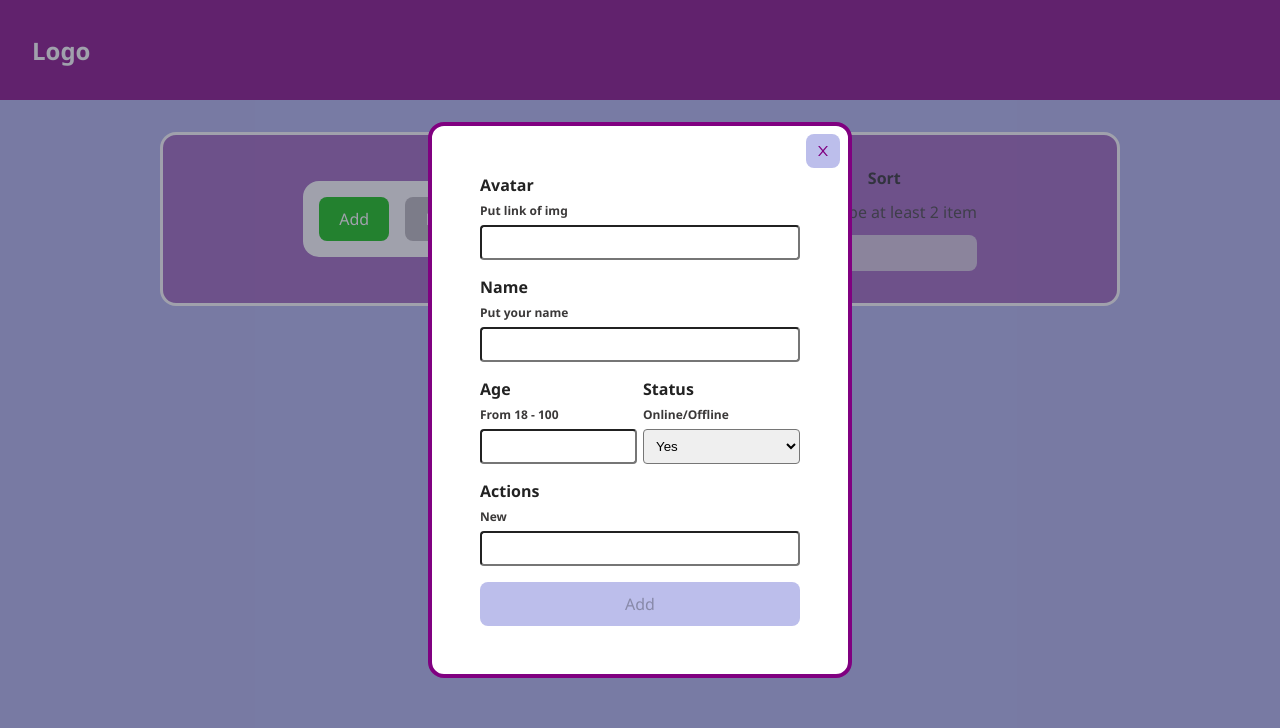
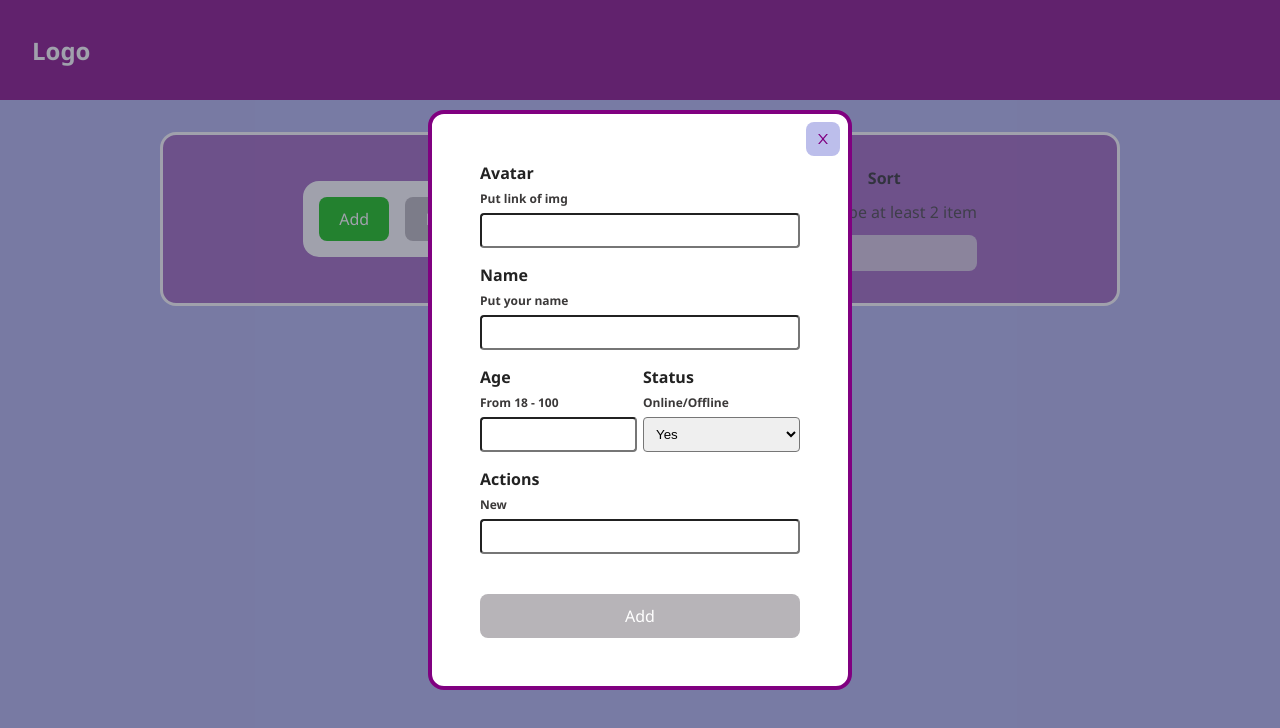
Before and after one commit to lubomir80/8.Users-Redux, a React (Vite) app: page / in a window 1280 px wide. Both pictures are taken after a click on the button "Add". Shown: the top 728 px of the page. Built offline with nearby package versions, Linux system fonts and the light colour scheme.

Commit message:
edited modal and Form, clean code

```diff
--- a/src/Components/Actions/Actions.jsx
+++ b/src/Components/Actions/Actions.jsx
@@ -5,30 +5,36 @@ import { useModal } from "../../hook/useModal"
 import { removeAllUser } from "../../redux/Usertodo/usertodoSlice"
 import { selectoruserTodo } from "../../redux/Usertodo/selectors"
 import { addUser } from "../../redux/Usertodo/usertodoSlice"
-
+import Form from "../Form/Form"
 
 
 function Actions() {
    const dispatch = useDispatch()
-   const disableBtn = useSelector(selectoruserTodo).length < 1 ? false : true;
-   const [state, isAddModalOpen, isAddModalClose] = useModal()
+   const disableBtn = useSelector(selectoruserTodo)
+   const { openModal, onOpenModal, onCloseModal } = useModal()
 
-   const removeHandler = () => {
-      const check = confirm("Do you want delete all user cards?");
-      check && dispatch(removeAllUser())
+   const removeAllCardsHandler = () => {
+      const messageConfirmation = "Do you want delete all user cards?"
+      const removeConfirmation = confirm(messageConfirmation);
+      removeConfirmation && dispatch(removeAllUser())
    }
+
+
 
 
    return (
       <div className={style.actions}>
-         <button className={style.green} onClick={isAddModalOpen}>Add</button>
+         <button className={style.green} onClick={onOpenModal}>Add</button>
          <button
-            disabled={!disableBtn}
+            disabled={!disableBtn.length}
             className={style.red}
-            onClick={removeHandler}>Remove all</button>
+            onClick={removeAllCardsHandler}>Remove all</button>
 
-         {state && <Modal close={isAddModalClose} onClickUser={addUser} />}
-      </div>
+         {openModal &&
+            <Modal onCloseModal={onCloseModal}>
+               <Form onCloseModal={onCloseModal} onSubmit={addUser} />
+            </Modal>}
+      </div >
    )
 }
 
--- a/src/Components/Form/Form.jsx
+++ b/src/Components/Form/Form.jsx
@@ -3,7 +3,7 @@ import { useState } from 'react'
 import { useDispatch } from 'react-redux'
 import { formAgeRange, formInitialState } from "../../data"
 
-function Form({ onSubmit, editValue, onClick }) {
+function Form({ onSubmit, editValue, onCloseModal }) {
    const dispatch = useDispatch()
    const [formUser, setFormUser] = useState(editValue ? editValue : formInitialState)
    const { avatar, name, age, status, actions } = formUser;
@@ -19,7 +19,7 @@ function Form({ onSubmit, editValue, onClick }) {
       e.preventDefault()
       dispatch(onSubmit(formUser))
       setFormUser(formInitialState)
-      onClick()
+      onCloseModal()
    }
 
 
@@ -90,7 +90,7 @@ function Form({ onSubmit, editValue, onClick }) {
          <button
             disabled={!disableBtn}
             type='submit'
-            className='modal__submit-btn'>
+            className={style.submitBtn}>
             {editValue ? "Update" : "Add"}
          </button>
       </form>
--- a/src/Components/Form/Form.module.scss
+++ b/src/Components/Form/Form.module.scss
@@ -45,4 +45,21 @@
    & .status{
       flex: 1;
    }
+
+   & .submitBtn{
+      margin-top: 24px;
+      padding: 8px 0;
+      color: $clr-white;
+      background-color: $clr-purpur;
+      border: 3px solid transparent;
+
+      &:hover{
+         border: 3px solid $clr-white;
+      }
+
+      &:disabled{
+         cursor: not-allowed;
+         background-color: $clr-grey;
+      }
+   }
 }
--- a/src/Components/Modal/Modal.jsx
+++ b/src/Components/Modal/Modal.jsx
@@ -1,24 +1,22 @@
 import ReactDOM from 'react-dom'
 import style from "./Modal.module.scss"
 import { AiOutlineClose } from "react-icons/ai"
-import Form from '../Form/Form';
 
 
-function Modal({ close, onClickUser, editValue }) {
-
+function Modal({ onCloseModal, children }) {
 
    const backdropHandle = (e) => {
-      e.currentTarget === e.target && close()
+      e.currentTarget === e.target && onCloseModal()
    }
 
 
    return ReactDOM.createPortal(
       <div className={style.modalBackdrop} onClick={backdropHandle}>
          <div className={style.modal} >
-            <button className={style.modalCloseBtn} onClick={() => close()}>
+            <button className={style.modalCloseBtn} onClick={onCloseModal}>
                <AiOutlineClose />
             </button>
-            <Form onSubmit={onClickUser} onClick={close} editValue={editValue} />
+            {children}
          </div>
       </div>,
       document.getElementById("modal")
--- a/src/Components/Modal/Modal.module.scss
+++ b/src/Components/Modal/Modal.module.scss
@@ -29,21 +29,4 @@
       align-items: center;
       justify-items: center;
    }
-
-   & .modal__submit-btn{
-      margin-top: 24px;
-      padding: 8px 0;
-      color: $clr-white;
-      background-color: $clr-purpur;
-      border: 3px solid transparent;
-
-      &:hover{
-         border: 3px solid $clr-white;
-      }
-
-      &:disabled{
-         cursor: not-allowed;
-         background-color: $clr-grey;
-      }
-   }
 }
--- a/src/Components/UserCard/UserCard.jsx
+++ b/src/Components/UserCard/UserCard.jsx
@@ -3,43 +3,38 @@ import { AiTwotoneEdit, AiOutlineClose } from "react-icons/ai"
 import { useDispatch } from "react-redux"
 import { editUser, removeUser } from "../../redux/Usertodo/usertodoSlice"
 import { useModal } from "../../hook/useModal"
+import { imageSubstitute } from "../../data"
 import Modal from "../Modal/Modal"
-import { imageSubstitute } from "../../data"
+import Form from "../Form/Form"
 
 
 function UserCard({ id, name, avatar, age, status, actions }) {
+   const editValue = { id, name, avatar, age, status, actions }
    const dispatch = useDispatch()
-   const [state, isAddModalOpen, isAddModalClose] = useModal()
+   const { openModal, onOpenModal, onCloseModal } = useModal()
 
-
-
-
-   const removeHandler = (id) => {
-      const check = confirm("Do you want delete the current card?");
-      check && dispatch(removeUser(id))
+   const removeCardHandler = (id) => {
+      const messageConfirmation = "Do you want delete the current card?"
+      const removeConfirmation = confirm(messageConfirmation);
+      removeConfirmation && dispatch(removeUser(id))
    }
 
-   const editValue = { id, name, avatar, age, status, actions }
-
-   function check(img) {
-      let http = "https://"
+   const avatarValidation = (img) => {
+      const http = "https://"
       return avatar = img.includes(http) ? img : imageSubstitute;
    }
-   check(avatar)
-
-
 
 
    return (
       <article className={style.card}>
          <div className={style.options}>
-            <button onClick={() => isAddModalOpen()}><AiTwotoneEdit /></button>
-            <button onClick={() => removeHandler(id)}><AiOutlineClose /></button>
+            <button onClick={onOpenModal}><AiTwotoneEdit /></button>
+            <button onClick={() => removeCardHandler(id)}><AiOutlineClose /></button>
          </div>
          <div className={style.article} >
             <div className={`${style.box} ${style.flex3}`}>
                <div className={style.imgBox}>
-                  <img src={avatar} alt={name} />
+                  <img src={avatarValidation(avatar)} alt={name} />
                </div>
                <div className={`${style.grup} ${style.flex1}`}>
                   <p className={style.grupName}>Name</p>
@@ -52,7 +47,9 @@ function UserCard({ id, name, avatar, age, status, actions }) {
             </div>
             <div className={`${style.grup} ${style.flex1}`}>
                <p className={style.grupName}>Status</p>
-               <p className={status === "Yes" ? `${style.grup} ${style.green}` : `${style.grup} ${style.red}`}>{status === "Yes" ? "Online" : "Offline"}</p>
+               <p className={status === "Yes" ? `${style.status} ${style.green}` : `${style.status} ${style.red}`}>
+                  {status === "Yes" ? "Online" : "Offline"}
+               </p>
             </div>
             <div className={`${style.grup} ${style.flex3}`}>
                <p className={style.grupName}>Actions</p>
@@ -60,11 +57,13 @@ function UserCard({ id, name, avatar, age, status, actions }) {
             </div>
          </div>
          {
-            state &&
-            <Modal
-               close={isAddModalClose}
-               onClickUser={editUser}
-               editValue={editValue} />
+            openModal &&
+            <Modal onCloseModal={onCloseModal}>
+               <Form
+                  editValue={editValue}
+                  onCloseModal={onCloseModal}
+                  onSubmit={editUser} />
+            </Modal>
          }
       </article >
    )
--- a/src/Components/UserCard/UserCard.module.scss
+++ b/src/Components/UserCard/UserCard.module.scss
@@ -63,16 +63,17 @@
          border-radius: 50%;
          height: 10px;
          width: 10px;
+
       }
    }
 
-   & .status.red{
+   & .red{
       &::after{
          background-color: $clr-red;
       }
    }
 
-   & .status.green{
+   & .green{
       &::after{
          background-color: $clr-green;
       }
--- a/src/data.jsx
+++ b/src/data.jsx
@@ -1,3 +1,5 @@
+
+
 // ........Filter DATA............
 
 
--- a/src/hook/useModal.jsx
+++ b/src/hook/useModal.jsx
@@ -2,16 +2,10 @@ import { useState } from "react"
 
 
 export const useModal = (initialValue = false) => {
-   const [state, setState] = useState(initialValue)
+   const [openModal, setOpenModal] = useState(initialValue)
 
-   const isAddModalOpen = () => {
-      if (!state) setState(true)
-   }
+   const onOpenModal = () => !openModal && setOpenModal(true)
+   const onCloseModal = () => openModal && setOpenModal(false)
 
-   const isAddModalClose = () => {
-      if (state) setState(false)
-
-   }
-
-   return [state, isAddModalOpen, isAddModalClose]
+   return { openModal, onOpenModal, onCloseModal }
 }
```
